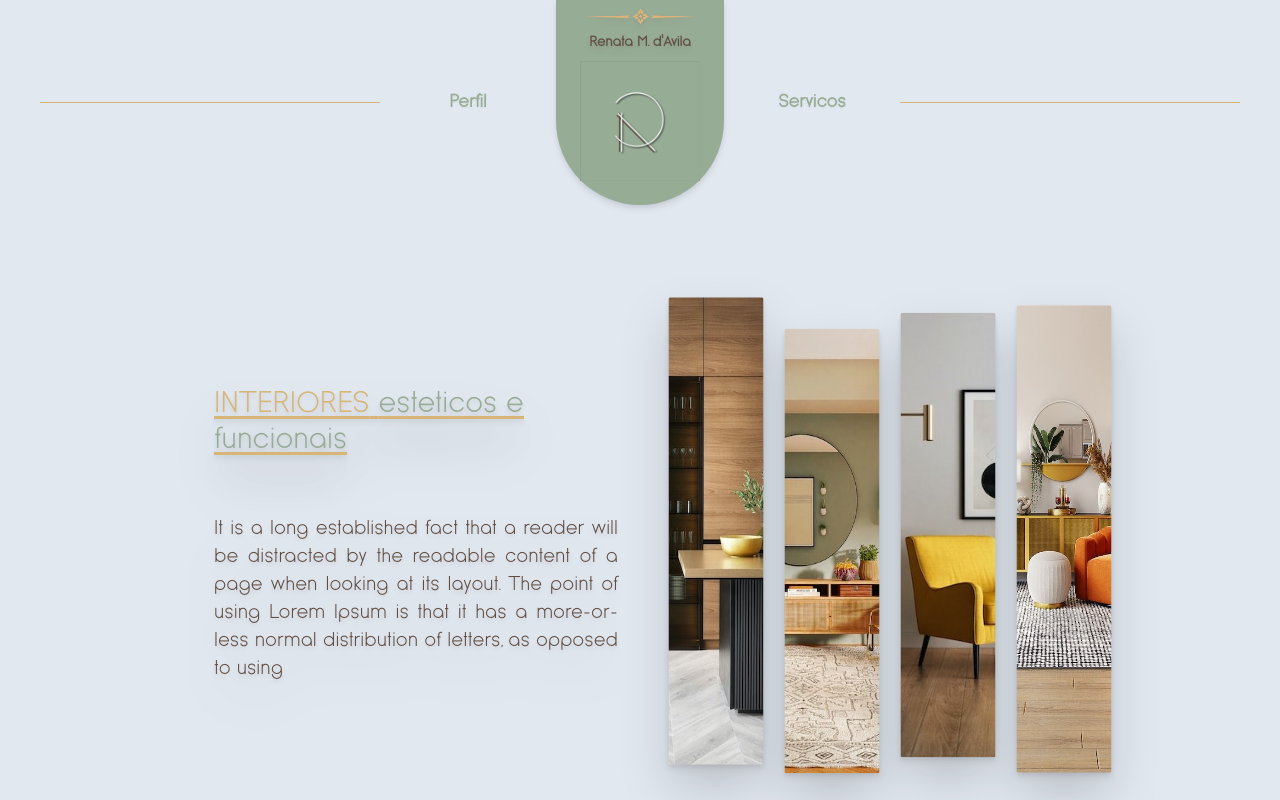
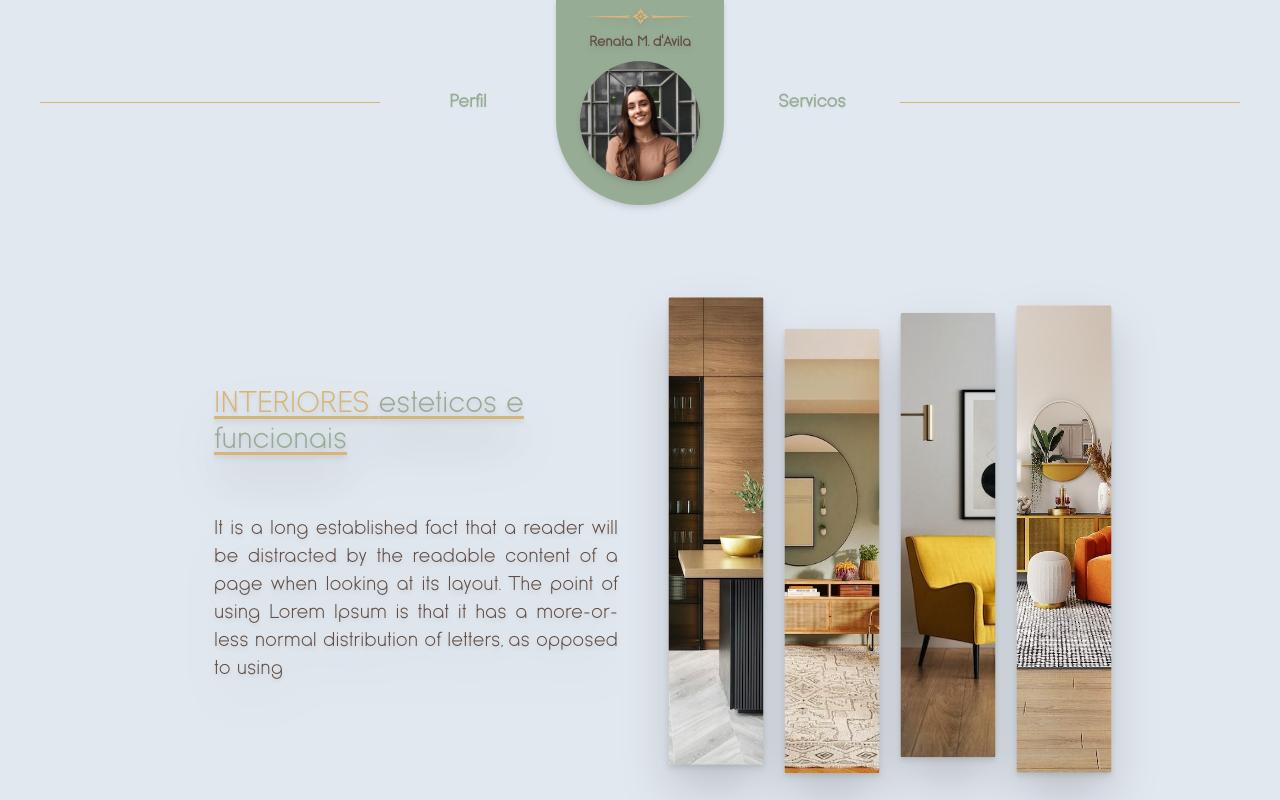
Before and after one commit to felipefacklam/rearqt, a Next.js app: page / in a window 1280 px wide. Shown: the top 800 px of the page. Built offline with nearby package versions, Linux system fonts and the light colour scheme.

Commit message:
Update Profile.tsx

```diff
--- a/src/components/Profile.tsx
+++ b/src/components/Profile.tsx
@@ -21,11 +21,11 @@ export default function Profile() {
             drop-shadow-md text-sm text-center
             `}>Renata M. d'Avila</h4>
             <Image
-            src={'/logo-1x1.jpeg'}
+            src={'/profile-pic.jpg'}
             width={120}
             height={120}
             alt="profile-pic"
-            // className={`rounded-full drop-shadow-md`}
+            className={`rounded-full drop-shadow-md`}
             />
         </div>
     )
```
